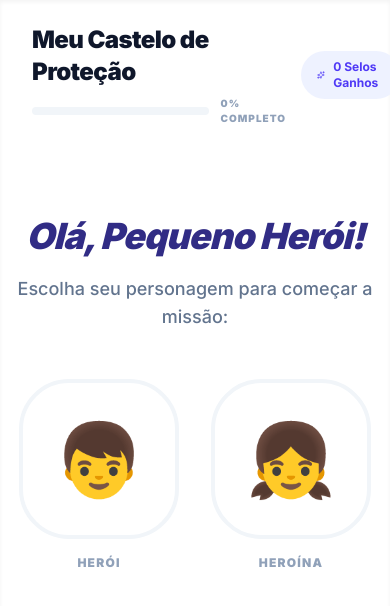
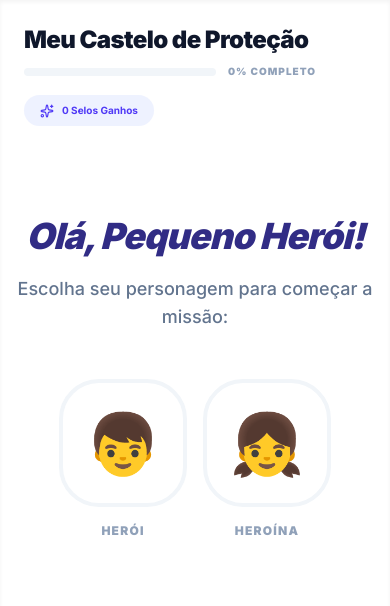
Before and after one commit to dayvsondionizio/corpo-e-limites, a React (Vite) app: page / in a window 390 px wide. Shown: the top 606 px of the page. Built offline with nearby package versions, Linux system fonts and the light colour scheme.

Commit message:
fix: resolve mobile layout cut-off issues

```diff
--- a/src/App.tsx
+++ b/src/App.tsx
@@ -389,7 +389,7 @@ export default function App() {
       <main className={`flex-1 flex flex-col transition-all duration-700 bg-white shadow-inner ${isProfessionalMode ? 'md:mr-[400px]' : ''}`}>
 
         {/* App Bar */}
-        <header className="px-8 py-6 flex items-center justify-between">
+        <header className="px-6 md:px-8 py-6 flex flex-col md:flex-row items-start md:items-center gap-4 md:gap-0 justify-between">
            <div className="flex flex-col">
               <h2 className="font-black text-2xl tracking-tight text-slate-900">
                 {activeTab === 'explorar' && "Meu Castelo de Proteção"}
@@ -406,7 +406,7 @@ export default function App() {
               </div>
            </div>
 
-           <div className="flex items-center gap-2 px-4 py-2 bg-indigo-50 text-indigo-600 rounded-full text-xs font-bold">
+           <div className="flex items-center gap-2 px-4 py-2 bg-indigo-50 text-indigo-600 rounded-full text-[10px] md:text-xs font-bold self-start md:self-auto">
               <Sparkles size={14} />
               {unlockedStickers.length} Selos Ganhos
            </div>
@@ -421,7 +421,7 @@ export default function App() {
                   <h3 className="text-4xl font-black italic text-indigo-900 tracking-tight leading-tight">Olá, Pequeno Herói!</h3>
                   <p className="text-lg text-slate-500 font-medium">Escolha seu personagem para começar a missão:</p>
                 </div>
-                <div className="flex flex-wrap justify-center gap-8">
+                <div className="flex flex-wrap justify-center gap-4 md:gap-8">
                   {[
                     { id: 'boy', icon: '👦', label: 'Herói' },
                     { id: 'girl', icon: '👧', label: 'Heroína' }
@@ -435,7 +435,7 @@ export default function App() {
                       }}
                       className="group flex flex-col items-center gap-4"
                     >
-                      <div className="w-40 h-40 bg-white rounded-[50px] flex items-center justify-center text-7xl group-hover:scale-110 group-hover:rotate-3 group-hover:bg-indigo-50 group-hover:shadow-xl transition-all border-4 border-slate-100 hover:border-indigo-200">
+                      <div className="w-32 h-32 md:w-40 md:h-40 bg-white rounded-[40px] md:rounded-[50px] flex items-center justify-center text-6xl md:text-7xl group-hover:scale-110 group-hover:rotate-3 group-hover:bg-indigo-50 group-hover:shadow-xl transition-all border-4 border-slate-100 hover:border-indigo-200">
                          {t.icon}
                       </div>
                       <span className="font-black uppercase tracking-widest text-xs text-slate-400 group-hover:text-indigo-600">{t.label}</span>
@@ -455,7 +455,7 @@ export default function App() {
 
                     <div className="space-y-4">
                       <p className="text-xs font-black uppercase tracking-widest text-slate-400">Tom de Pele</p>
-                      <div className="flex gap-3">
+                      <div className="flex flex-wrap gap-3">
                         {SKIN_COLORS.map(c => (
                           <button key={c} onClick={() => setAvatar({...avatar, skin: c})} className={`w-10 h-10 rounded-full border-4 ${avatar.skin === c ? 'border-indigo-600' : 'border-white'}`} style={{backgroundColor: c}} />
                         ))}
@@ -471,7 +471,7 @@ export default function App() {
                           </button>
                         ))}
                       </div>
-                      <div className="flex gap-3 mt-2">
+                      <div className="flex flex-wrap gap-3 mt-2">
                         {HAIR_COLORS.map(c => (
                           <button key={c} onClick={() => setAvatar({...avatar, hairColor: c})} className={`w-8 h-8 rounded-full border-4 ${avatar.hairColor === c ? 'border-indigo-600' : 'border-white'}`} style={{backgroundColor: c}} />
                         ))}
@@ -480,7 +480,7 @@ export default function App() {
 
                     <div className="space-y-4">
                       <p className="text-xs font-black uppercase tracking-widest text-slate-400">Cor da Roupa</p>
-                      <div className="flex gap-3">
+                      <div className="flex flex-wrap gap-3">
                         {CLOTHING_COLORS.map(c => (
                           <button key={c} onClick={() => setAvatar({...avatar, clothingColor: c})} className={`w-10 h-10 rounded-full border-4 ${avatar.clothingColor === c ? 'border-indigo-600' : 'border-white'}`} style={{backgroundColor: c}} />
                         ))}
@@ -595,7 +595,7 @@ export default function App() {
                         animate={{ opacity: 1, scale: 1 }}
                         className="bg-white border-4 border-slate-50 rounded-[50px] p-12 shadow-2xl relative"
                      >
-                       <div className="grid md:grid-cols-2 gap-16 items-center">
+                       <div className="grid md:grid-cols-2 gap-8 md:gap-16 items-center">
                           <div className="space-y-8">
                              <div className="w-32 h-32 bg-slate-50 rounded-full flex items-center justify-center text-7xl shadow-inner mb-6">
                                {SITUATIONS[currentSituationIdx].icon}
@@ -865,7 +865,7 @@ export default function App() {
             initial={{ opacity: 0, x: 100 }}
             animate={{ opacity: 1, x: 0 }}
             exit={{ opacity: 0, x: 100 }}
-            className="fixed right-0 top-0 bottom-0 w-[400px] bg-[#14151a] text-slate-100 shadow-2xl z-[150] flex flex-col p-8 overflow-y-auto"
+            className="fixed right-0 top-0 bottom-0 w-full md:w-[400px] bg-[#14151a] text-slate-100 shadow-2xl z-[150] flex flex-col p-8 overflow-y-auto"
           >
              <div className="flex items-center justify-between mb-10 pb-6 border-b border-slate-800">
                 <div className="flex items-center gap-3">
```
